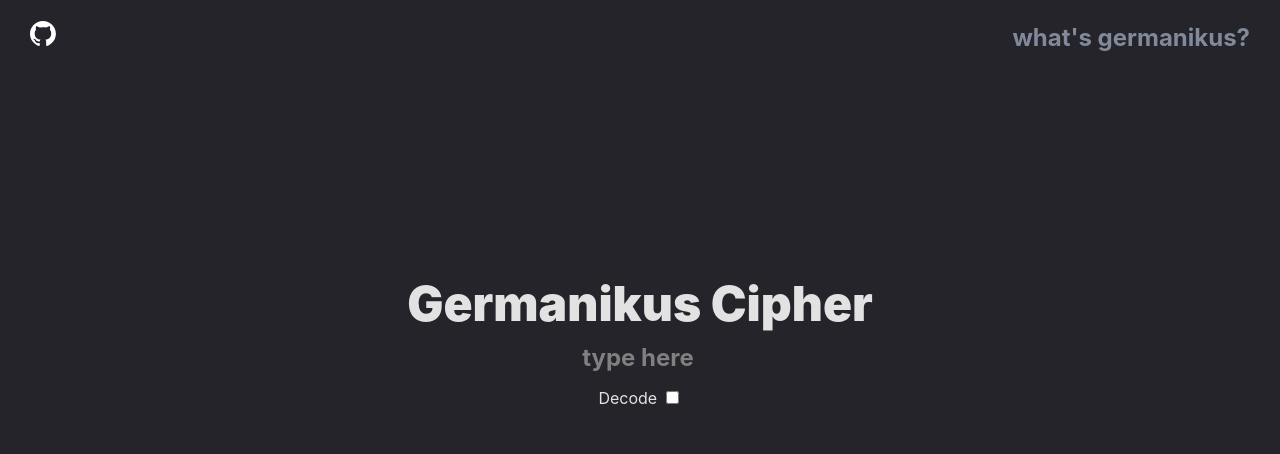
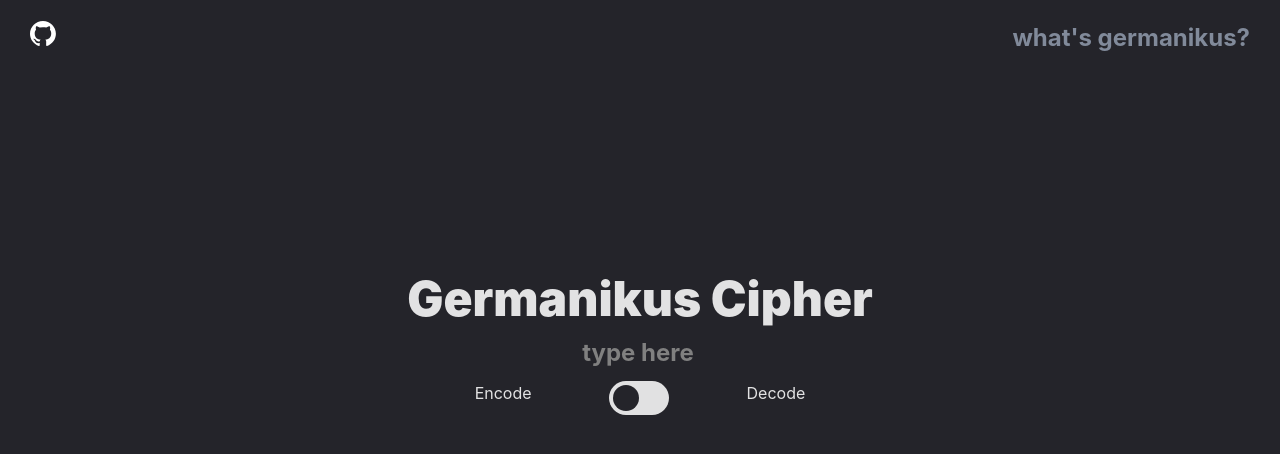
Before and after one commit to grishatop1/germanikus-svelte, a Svelte app: page / in a window 1280 px wide. Shown: the top 454 px of the page. Built offline with nearby package versions, Linux system fonts and the light colour scheme.

Commit message:
Move Input out of label, add sliding checkbox
Needs additional CSS tweaking to push text closer to checkbox

```diff
--- a/src/App.svelte
+++ b/src/App.svelte
@@ -39,10 +39,19 @@
 <div class="content">
 <h1 style="margin: 10px;">Germanikus Cipher</h1>
 
+<Input />
+
 <label>
-  <Input />
-  Decode
-  <input type="checkbox" bind:checked={decodeInput}>
+  <div class="switch-with-text">
+    Encode
+    <div class="switch">
+      <div class="container">
+        <input class="checkbox" type="checkbox" bind:checked={decodeInput}>
+        <div class="slider round"></div>
+      </div>
+    </div>
+    Decode
+  </div>
 </label>
 
 <div class="output-letter">
@@ -82,4 +91,51 @@
     font-size: 1.5em;
     user-select: none;
   }
+
+  .switch-with-text {
+    display:flex;
+    flex-direction:row;
+    justify-content:space-evenly;
+  }
+  .switch {
+    display: inline-block;
+    height: 34px;
+    position: relative;
+    width: 60px;
+  }
+  .switch input {
+    display:none;
+  }
+  .slider {
+    background-color: #fffd;
+    bottom: 0;
+    cursor: pointer;
+    left: 0;
+    position: absolute;
+    right: 0;
+    top: 0;
+    transition: .4s;
+  }
+  .slider:before {
+    background-color: #24242a;
+    bottom: 4px;
+    content: "";
+    height: 26px;
+    left: 4px;
+    position: absolute;
+    transition: .1s;
+    width: 26px;
+  }
+  input:checked + .slider {
+    background-color: #fffd;
+  }
+  input:checked + .slider:before {
+    transform: translateX(26px);
+  }
+  .slider.round {
+    border-radius: 34px;
+  }
+  .slider.round:before {
+    border-radius: 50%;
+  }
 </style>
```
